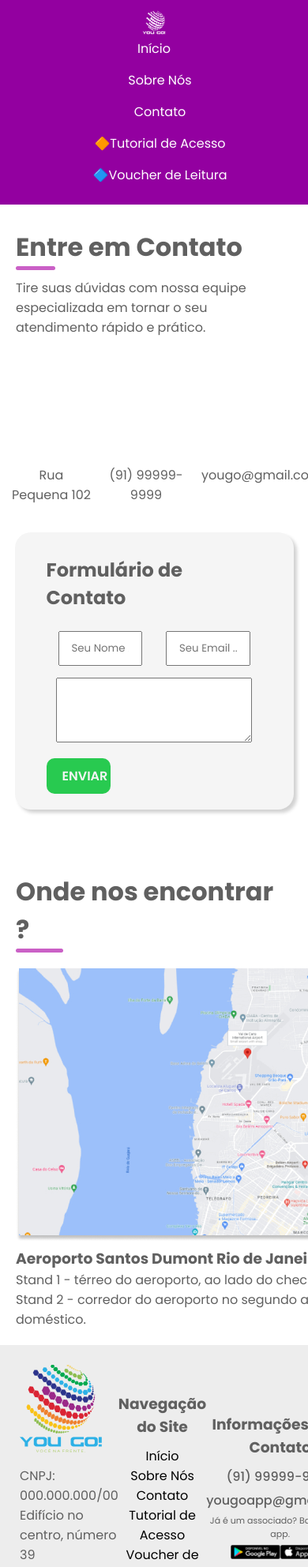
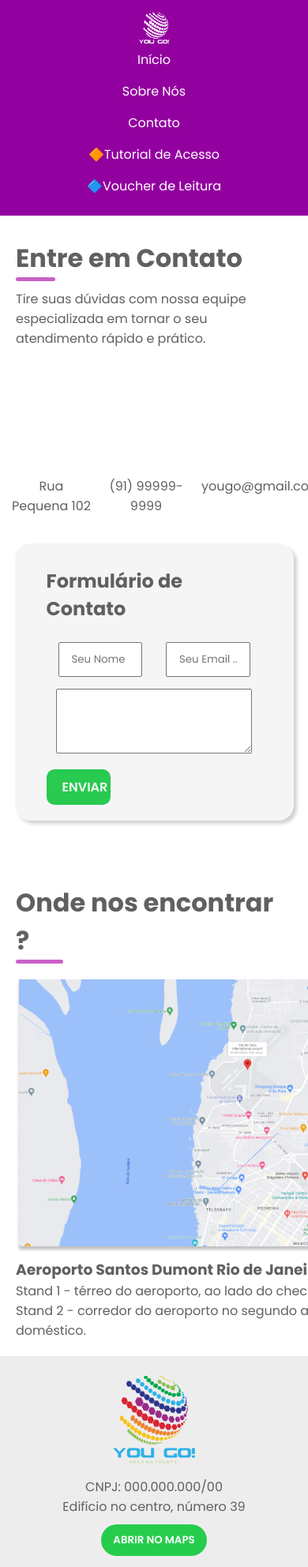
Before and after one commit to Jose-Nonato/yougo, a React (Create React App) app: page /contact in a window 390 px wide. Shown: the top 1984 px of the page at 79% size. Built offline with nearby package versions, Linux system fonts and the light colour scheme; some icons are missing.

Commit message:
feat: responsividade footer

```diff
--- a/src/components/Footer/Footer.js
+++ b/src/components/Footer/Footer.js
@@ -48,18 +48,18 @@ export default function Footer() {
                 </div>
             </div>
             <div className="inferior">
-                <img style={{width: "5%", height: "5%"}} src={logo_reduzida} alt="Logo YouGO!" />
+                <img src={logo_reduzida} alt="Logo YouGO!" />
                 <div className="centroInferior">
-                    <a href="/"><Facebook style={{width: "2%", height: "2%", color: "#000000", marginRight: "10px"}}/></a>
-                    <a href="/"><Instagram style={{width: "2%", height: "2%", color: "#000000", marginRight: "10px"}}/></a>
-                    <a href="/"><Whatsapp style={{width: "2%", height: "2%", color: "#000000", marginRight: "10px"}}/></a>
-                    <a href="/"><EmailOutline style={{width: "2%", height: "2%", color: "#000000"}}/></a>
+                    <a href="/"><Facebook style={{width: "4%", height: "4%", color: "#000000", marginRight: "10px"}}/></a>
+                    <a href="/"><Instagram style={{width: "4%", height: "4%", color: "#000000", marginRight: "10px"}}/></a>
+                    <a href="/"><Whatsapp style={{width: "4%", height: "4%", color: "#000000", marginRight: "10px"}}/></a>
+                    <a href="/"><EmailOutline style={{width: "4%", height: "4%", color: "#000000"}}/></a>
                     {/* <a href="/"><img src={icon_facebook} alt="Icone" /></a>
                     <a href="/"><img src={icon_instagram} alt="Icone" /></a>
                     <a href="/"><img src={icon_whats} alt="Icone" /></a>
                     <a href="/"><img src={icon_gmail} alt="Icone" /></a> */}
                 </div>
-                <p style={{textAlign: "center"}}>Termos de Serviço e Privacidade</p>
+                <p>Termos de Serviço e Privacidade</p>
             </div>
         </FooterD>
     );
--- a/src/components/Footer/styles.js
+++ b/src/components/Footer/styles.js
@@ -9,6 +9,11 @@ export const FooterD = styled.footer`
         justify-content: space-between;
         align-items: center;
         padding: 15px 25px;
+
+        @media (max-width: 768px) {
+            flex-direction: column;
+            text-align: center;
+        }
 
         .direitaSuperior {
             button {
@@ -36,6 +41,11 @@ export const FooterD = styled.footer`
                 text-decoration: none;
                 color: black;
             }
+
+            @media (max-width: 768px) {
+                margin-top: 15px;
+                margin-bottom: 15px;
+            }
         }
 
         .esquerdaSuperior {
@@ -61,6 +71,11 @@ export const FooterD = styled.footer`
         align-items: center;
         padding: 10px 25px;
 
+        @media (max-width: 768px) {
+            flex-direction: column;
+            text-align: center;
+        }
+
         .centroInferior {
             text-align: center;
         }
--- a/src/components/Header/styles.js
+++ b/src/components/Header/styles.js
@@ -17,8 +17,8 @@ export const HeaderD = styled.header`
         height: 8%;
 
         @media (max-width: 768px) {
-            width: 15%;
-            height: 15%;
+            width: 20%;
+            height: 20%;
         }
     }
 
@@ -41,9 +41,6 @@ export const HeaderD = styled.header`
             margin-bottom: 15px;
         }
     }
-    .links a + a {
-        margin-left: 15px;
-    }
     .links a::after {
         content: "";
         position: absolute;
```
